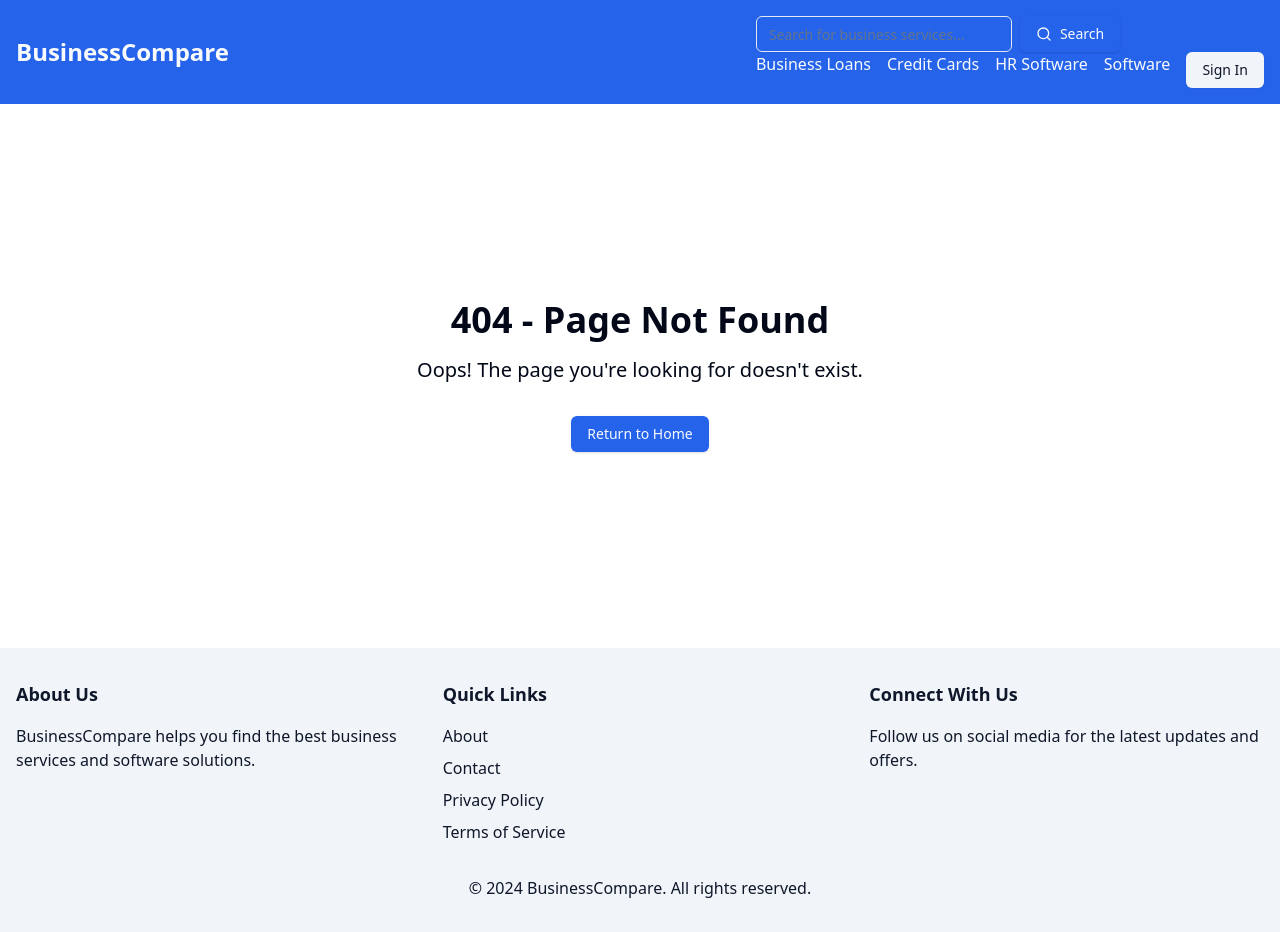
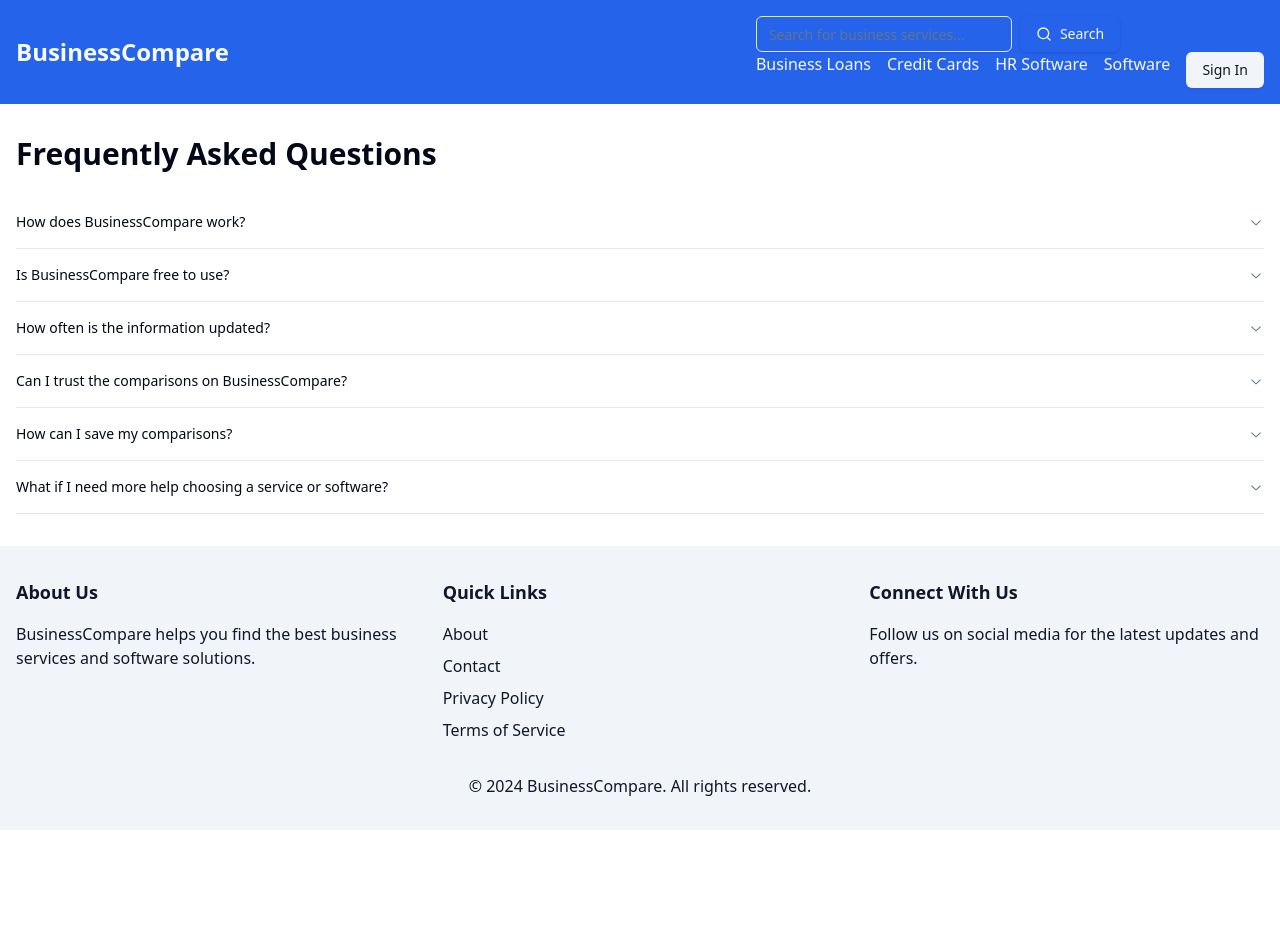
Before and after one commit to ewinney/Compare, a Next.js app: page /faq in a window 1280 px wide. Before the commit this address had no page. After the commit the page ends 830 px from the top, so only its background shows below. Built offline with nearby package versions, Linux system fonts and the light colour scheme.

Commit message:
SOFTGEN MAGIC

```diff
--- /dev/null
+++ b/src/pages/api/auth/signup.js
@@ -0,0 +1,21 @@
+// Note: This is a mock implementation. In a real-world scenario, you would need to:
+// 1. Validate input
+// 2. Hash the password
+// 3. Store the user in a database
+// 4. Handle errors properly
+
+export default function handler(req, res) {
+  if (req.method === 'POST') {
+    const { name, email, password } = req.body;
+
+    // Mock user creation
+    const user = { id: Date.now(), name, email };
+
+    // In a real implementation, you would save the user to a database here
+
+    res.status(201).json({ message: 'User created successfully', user });
+  } else {
+    res.setHeader('Allow', ['POST']);
+    res.status(405).end(`Method ${req.method} Not Allowed`);
+  }
+}
--- /dev/null
+++ b/src/pages/dashboard.js
@@ -0,0 +1,59 @@
+import { useState } from 'react';
+import Layout from '@/components/Layout';
+import { Button } from '@/components/ui/button';
+import Head from 'next/head';
+
+// Mock data for saved comparisons
+const mockSavedComparisons = [
+  { id: 1, type: 'Business Loans', date: '2024-03-15' },
+  { id: 2, type: 'Credit Cards', date: '2024-03-10' },
+  { id: 3, type: 'HR Software', date: '2024-03-05' },
+];
+
+export default function Dashboard() {
+  const [savedComparisons, setSavedComparisons] = useState(mockSavedComparisons);
+
+  const handleDelete = (id) => {
+    setSavedComparisons(savedComparisons.filter(comparison => comparison.id !== id));
+  };
+
+  return (
+    <Layout>
+      <Head>
+        <title>User Dashboard | BusinessCompare</title>
+        <meta name="description" content="Manage your saved comparisons and get personalized recommendations." />
+      </Head>
+      <h1 className="text-3xl font-bold mb-6">Your Dashboard</h1>
+      <section className="mb-8">
+        <h2 className="text-2xl font-semibold mb-4">Saved Comparisons</h2>
+        {savedComparisons.length > 0 ? (
+          <ul className="space-y-4">
+            {savedComparisons.map((comparison) => (
+              <li key={comparison.id} className="flex justify-between items-center bg-card p-4 rounded-lg">
+                <div>
+                  <p className="font-semibold">{comparison.type}</p>
+                  <p className="text-sm text-muted-foreground">Saved on: {comparison.date}</p>
+                </div>
+                <div>
+                  <Button variant="outline" className="mr-2">View</Button>
+                  <Button variant="destructive" onClick={() => handleDelete(comparison.id)}>Delete</Button>
+                </div>
+              </li>
+            ))}
+          </ul>
+        ) : (
+          <p>You haven't saved any comparisons yet.</p>
+        )}
+      </section>
+      <section>
+        <h2 className="text-2xl font-semibold mb-4">Recommended Comparisons</h2>
+        <p>Based on your activity, you might be interested in:</p>
+        <ul className="list-disc pl-6 mt-2">
+          <li>Top Project Management Software for Small Businesses</li>
+          <li>Best Business Credit Cards for Cash Back</li>
+          <li>Comparing Cloud Storage Solutions for Enterprises</li>
+        </ul>
+      </section>
+    </Layout>
+  );
+}
--- /dev/null
+++ b/src/pages/faq.js
@@ -0,0 +1,50 @@
+import Layout from '@/components/Layout';
+import { Accordion, AccordionContent, AccordionItem, AccordionTrigger } from '@/components/ui/accordion';
+import Head from 'next/head';
+
+const faqItems = [
+  {
+    question: "How does BusinessCompare work?",
+    answer: "BusinessCompare collects and analyzes data from various business service providers and software companies. We present this information in an easy-to-compare format, allowing you to make informed decisions about which solutions best fit your business needs."
+  },
+  {
+    question: "Is BusinessCompare free to use?",
+    answer: "Yes, BusinessCompare is completely free for users. We may receive a commission from some providers if you choose to sign up through our links, but this doesn't affect our comparisons or recommendations."
+  },
+  {
+    question: "How often is the information updated?",
+    answer: "We strive to keep our information as up-to-date as possible. Our team regularly reviews and updates the data, typically on a monthly basis or whenever significant changes occur in the market."
+  },
+  {
+    question: "Can I trust the comparisons on BusinessCompare?",
+    answer: "We pride ourselves on providing unbiased, accurate comparisons. Our team of experts thoroughly researches each option and uses a consistent methodology for evaluations. However, we always recommend that you do your own research as well before making a final decision."
+  },
+  {
+    question: "How can I save my comparisons?",
+    answer: "To save your comparisons, you need to create a free account on BusinessCompare. Once logged in, you'll have the option to save any comparison for future reference in your personal dashboard."
+  },
+  {
+    question: "What if I need more help choosing a service or software?",
+    answer: "If you need additional assistance, you can reach out to our support team through the Contact Us page. We'll be happy to provide more detailed guidance based on your specific business needs."
+  }
+];
+
+export default function FAQ() {
+  return (
+    <Layout>
+      <Head>
+        <title>FAQ | BusinessCompare</title>
+        <meta name="description" content="Find answers to frequently asked questions about using BusinessCompare for comparing business services and software." />
+      </Head>
+      <h1 className="text-3xl font-bold mb-6">Frequently Asked Questions</h1>
+      <Accordion type="single" collapsible className="w-full">
+        {faqItems.map((item, index) => (
+          <AccordionItem value={`item-${index}`} key={index}>
+            <AccordionTrigger>{item.question}</AccordionTrigger>
+            <AccordionContent>{item.answer}</AccordionContent>
+          </AccordionItem>
+        ))}
+      </Accordion>
+    </Layout>
+  );
+}
--- a/src/pages/loans.js
+++ b/src/pages/loans.js
@@ -1,19 +1,54 @@
+import { useState } from 'react';
 import Layout from '@/components/Layout';
 import { Table, TableBody, TableCell, TableHead, TableHeader, TableRow } from '@/components/ui/table';
 import { Button } from '@/components/ui/button';
+import { Select, SelectContent, SelectItem, SelectTrigger, SelectValue } from '@/components/ui/select';
 
 const loanOptions = [
-  { name: 'QuickFund Capital', interestRate: '5.99%', term: '1-5 years', maxAmount: '$500,000' },
-  { name: 'GrowthBoost Financing', interestRate: '6.25%', term: '2-7 years', maxAmount: '$1,000,000' },
-  { name: 'FlexiLoan Solutions', interestRate: '7.50%', term: '6 months - 3 years', maxAmount: '$250,000' },
-  { name: 'ExpansionPro Lending', interestRate: '6.75%', term: '3-10 years', maxAmount: '$2,000,000' },
+  { name: 'QuickFund Capital', interestRate: 5.99, term: '1-5 years', maxAmount: 500000 },
+  { name: 'GrowthBoost Financing', interestRate: 6.25, term: '2-7 years', maxAmount: 1000000 },
+  { name: 'FlexiLoan Solutions', interestRate: 7.50, term: '6 months - 3 years', maxAmount: 250000 },
+  { name: 'ExpansionPro Lending', interestRate: 6.75, term: '3-10 years', maxAmount: 2000000 },
 ];
 
 export default function Loans() {
+  const [sortConfig, setSortConfig] = useState({ key: null, direction: 'ascending' });
+
+  const sortedLoans = [...loanOptions].sort((a, b) => {
+    if (a[sortConfig.key] < b[sortConfig.key]) {
+      return sortConfig.direction === 'ascending' ? -1 : 1;
+    }
+    if (a[sortConfig.key] > b[sortConfig.key]) {
+      return sortConfig.direction === 'ascending' ? 1 : -1;
+    }
+    return 0;
+  });
+
+  const requestSort = (key) => {
+    let direction = 'ascending';
+    if (sortConfig.key === key && sortConfig.direction === 'ascending') {
+      direction = 'descending';
+    }
+    setSortConfig({ key, direction });
+  };
+
   return (
     <Layout>
       <h1 className="text-3xl font-bold mb-6">Compare Business Loans</h1>
       <p className="mb-8">Find the best business loan options for your company's needs.</p>
+
+      <div className="mb-4">
+        <Select onValueChange={(value) => requestSort(value)}>
+          <SelectTrigger className="w-[180px]">
+            <SelectValue placeholder="Sort by..." />
+          </SelectTrigger>
+          <SelectContent>
+            <SelectItem value="name">Lender Name</SelectItem>
+            <SelectItem value="interestRate">Interest Rate</SelectItem>
+            <SelectItem value="maxAmount">Max Amount</SelectItem>
+          </SelectContent>
+        </Select>
+      </div>
 
       <Table>
         <TableHeader>
@@ -26,12 +61,12 @@ export default function Loans() {
           </TableRow>
         </TableHeader>
         <TableBody>
-          {loanOptions.map((loan) => (
+          {sortedLoans.map((loan) => (
             <TableRow key={loan.name}>
               <TableCell className="font-medium">{loan.name}</TableCell>
-              <TableCell>{loan.interestRate}</TableCell>
+              <TableCell>{loan.interestRate}%</TableCell>
               <TableCell>{loan.term}</TableCell>
-              <TableCell>{loan.maxAmount}</TableCell>
+              <TableCell>${loan.maxAmount.toLocaleString()}</TableCell>
               <TableCell>
                 <Button variant="outline">Apply Now</Button>
               </TableCell>
```
Also changed, not shown: 1 other file (tests, documents, lock files or other folders).
